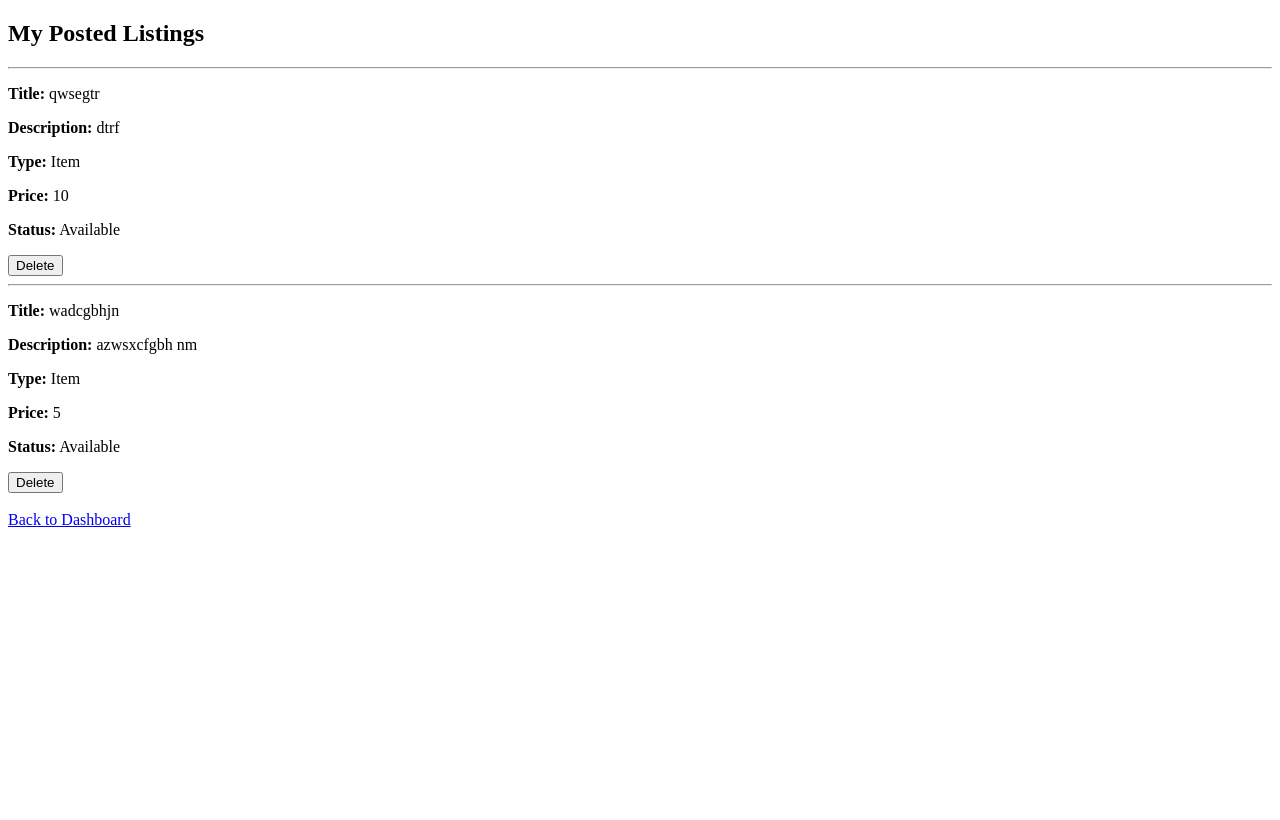
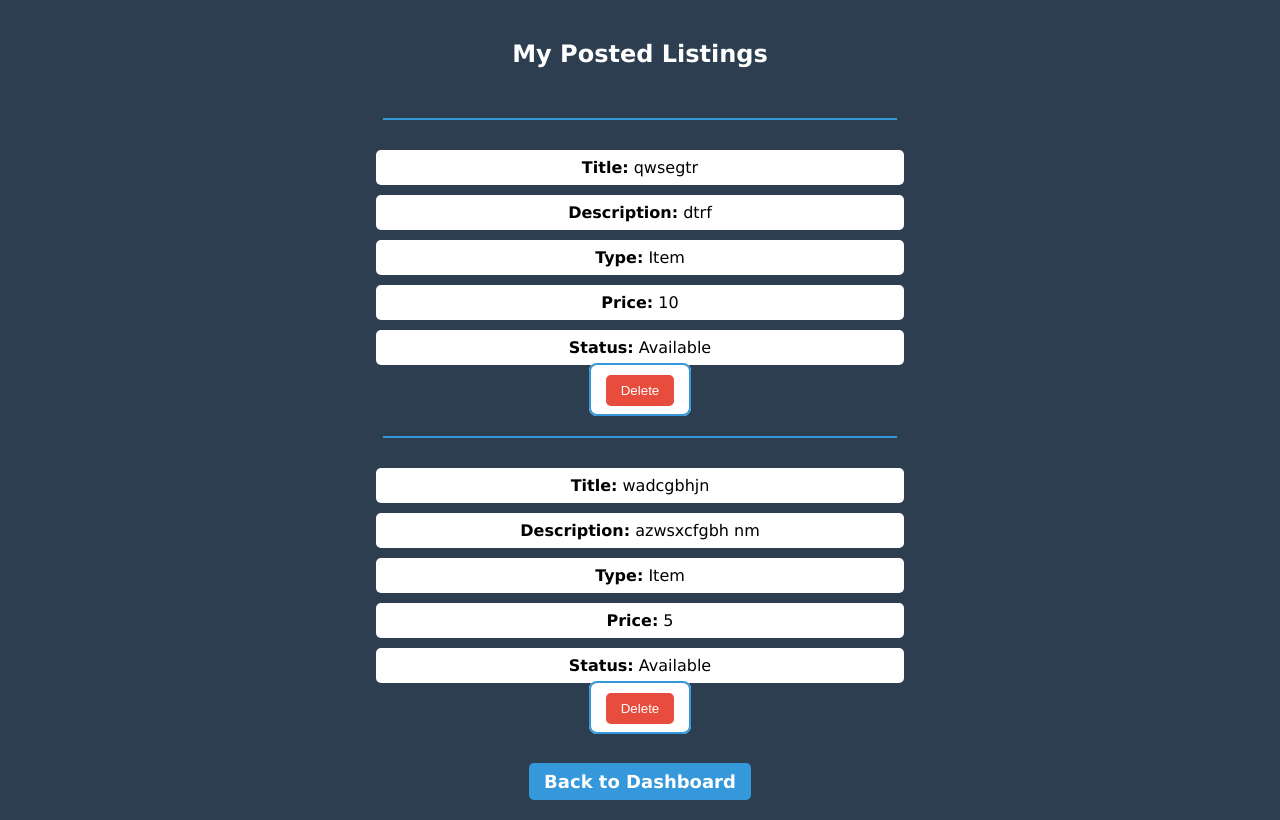
Before and after one commit to devika038/byte-me, a Flask app: page /my_posts in a window 1280 px wide. Before the commit the page ends 527 px from the top, so only its background shows below. Run offline with Flask 3, Linux system fonts and the light colour scheme; a user stored in the database is signed in; data comes from the database, SQL or seed files in the repository.

Commit message:
styled all pages

```diff
--- a/static/style.css
+++ b/static/style.css
@@ -76,7 +76,7 @@ h3 {
     font-size: 35px;
     margin-bottom: 30px;
     text-align: center;
-    font-family: 'Times New Roman', Times, serif;
+    font-family:'Lucida Sans', 'Lucida Sans Regular', 'Lucida Grande', 'Lucida Sans Unicode', Geneva, Verdana, sans-serif;
     color: blanchedalmond;
 
 }
@@ -93,5 +93,189 @@ a {
 
 /* Hover Effect */
 a:hover {
-    color: #2980b9;
+    color: #091a26;
 }
+
+
+/* Page background */
+body {
+    margin: 0;
+    background-color: #2c3e50;
+    font-family: Arial, sans-serif;
+    text-align: center;   /* centers text */
+}
+
+/* Title */
+h2 {
+    color: white;
+    padding: 20px;
+}
+
+/* Each listing section */
+hr {
+    width: 60%;
+    margin: 30px auto;
+    border: 1px solid #3498db;
+}
+
+/* Content block */
+h3, p, form {
+    width: 60%;
+    margin: 10px auto;   /* centers each block */
+}
+
+/* Add border box around form */
+form {
+    padding: 15px;
+    border: 2px solid #3498db;
+    border-radius: 8px;
+    background-color: white;
+}
+
+/* Inputs */
+input {
+    padding: 6px;
+    margin: 5px;
+}
+
+/* Button */
+button {
+    padding: 8px 15px;
+    background-color: #3498db;
+    color: white;
+    border: none;
+    border-radius: 5px;
+}
+
+button:hover {
+    background-color: #d9e6ef;
+}
+
+/* Back link */
+a {
+    color: #3498db;
+    font-weight: bold;
+    text-decoration: none;
+}
+
+
+
+
+h2 {
+    color: white;
+    padding: 20px;
+}
+
+hr {
+    width: 60%;
+    margin: 30px auto;
+    border: 1px solid #3498db;
+}
+
+p {
+    width: 60%;
+    margin: 10px auto;
+    background: white;
+    padding: 8px;
+    border-radius: 5px;
+}
+
+a {
+    display: inline-block;
+    margin: 10px 10px;
+    padding: 8px 15px;
+    background-color: #3498db;
+    color: white;
+    text-decoration: none;
+    border-radius: 5px;
+}
+
+a:hover {
+    background-color: #2980b9;
+}
+
+h2 {
+    color: white;
+    padding: 20px;
+}
+
+hr {
+    width: 35%;
+    margin: 30px auto;
+    border: 1px solid #3498db;
+}
+
+p {
+    width:35%;
+    margin: 10px auto;
+    background: white;
+    padding: 8px;
+    border-radius: 5px;
+}
+
+a {
+    display: inline-block;
+    margin: 20px;
+    padding: 8px 15px;
+    background-color: #3498db;
+    color: white;
+    text-decoration: none;
+    border-radius: 5px;
+}
+
+a:hover {
+    background-color: #2980b9;
+}
+
+body {
+    margin: 0;
+    background-color: #2c3e50;
+    font-family:'Lucida Sans', 'Lucida Sans Regular', 'Lucida Grande', 'Lucida Sans Unicode', Geneva, Verdana, sans-serif;
+    text-align: center;
+}
+
+h2 {
+    color: white;
+    padding: 20px;
+}
+
+hr {
+    width: 40%;
+    margin: 30px auto;
+    border: 1px solid #3498db;
+}
+
+p {
+    width: 40%;
+    margin: 10px auto;
+    background: white;
+    padding: 8px;
+    border-radius: 5px;
+}
+
+button {
+    padding: 8px 15px;
+    background-color: #e74c3c;   /* red delete button */
+    color: white;
+    border: none;
+    border-radius: 5px;
+    cursor: pointer;
+}
+
+button:hover {
+    background-color: #c0392b;
+}
+
+a {
+    display: inline-block;
+    margin: 20px;
+    padding: 8px 15px;
+    background-color: #3498db;
+    color: white;
+    text-decoration: none;
+    border-radius: 5px;
+}
+
+a:hover {
+    background-color: #2980b9;
+}
--- a/templates/browse.html
+++ b/templates/browse.html
@@ -2,6 +2,7 @@
 <html>
 <head>
     <title>Browse Listings</title>
+    <link rel="stylesheet" href="{{ url_for('static', filename='style.css') }}">
 </head>
 <body>
 
--- a/templates/my_listings.html
+++ b/templates/my_listings.html
@@ -2,6 +2,8 @@
 <html>
 <head>
     <title>My Listing Requests</title>
+    <link rel="stylesheet" href="{{ url_for('static', filename='style.css') }}">
+
 </head>
 <body>
 
--- a/templates/my_posts.html
+++ b/templates/my_posts.html
@@ -2,6 +2,7 @@
 <html>
 <head>
     <title>My Posted Listings</title>
+    <link rel="stylesheet" href="{{ url_for('static', filename='style.css') }}">
 </head>
 <body>
 
--- a/templates/my_requests.html
+++ b/templates/my_requests.html
@@ -2,6 +2,8 @@
 <html>
 <head>
     <title>My Requests</title>
+    <link rel="stylesheet" href="{{ url_for('static', filename='style.css') }}">
+
 </head>
 <body>
 
--- a/templates/post.html
+++ b/templates/post.html
@@ -12,7 +12,7 @@
     <h2 style="text-align:center;color:aliceblue;font-size: 35px;font-family: 'Lucida Sans', 'Lucida Sans Regular', 'Lucida Grande', 'Lucida Sans Unicode', Geneva, Verdana, sans-serif;">CREATE LISTING</h2>
 
     <form method="POST" action="/post">
-        <div style="text-align: center; color: white;">
+        <div style="text-align: center; color: white; font-size: 20px;">
 
         <input type="text" name="title" placeholder="Title" required>
         <br><br>
```
Also changed, not shown: templates/home.html (added, +11 -0 lines).
